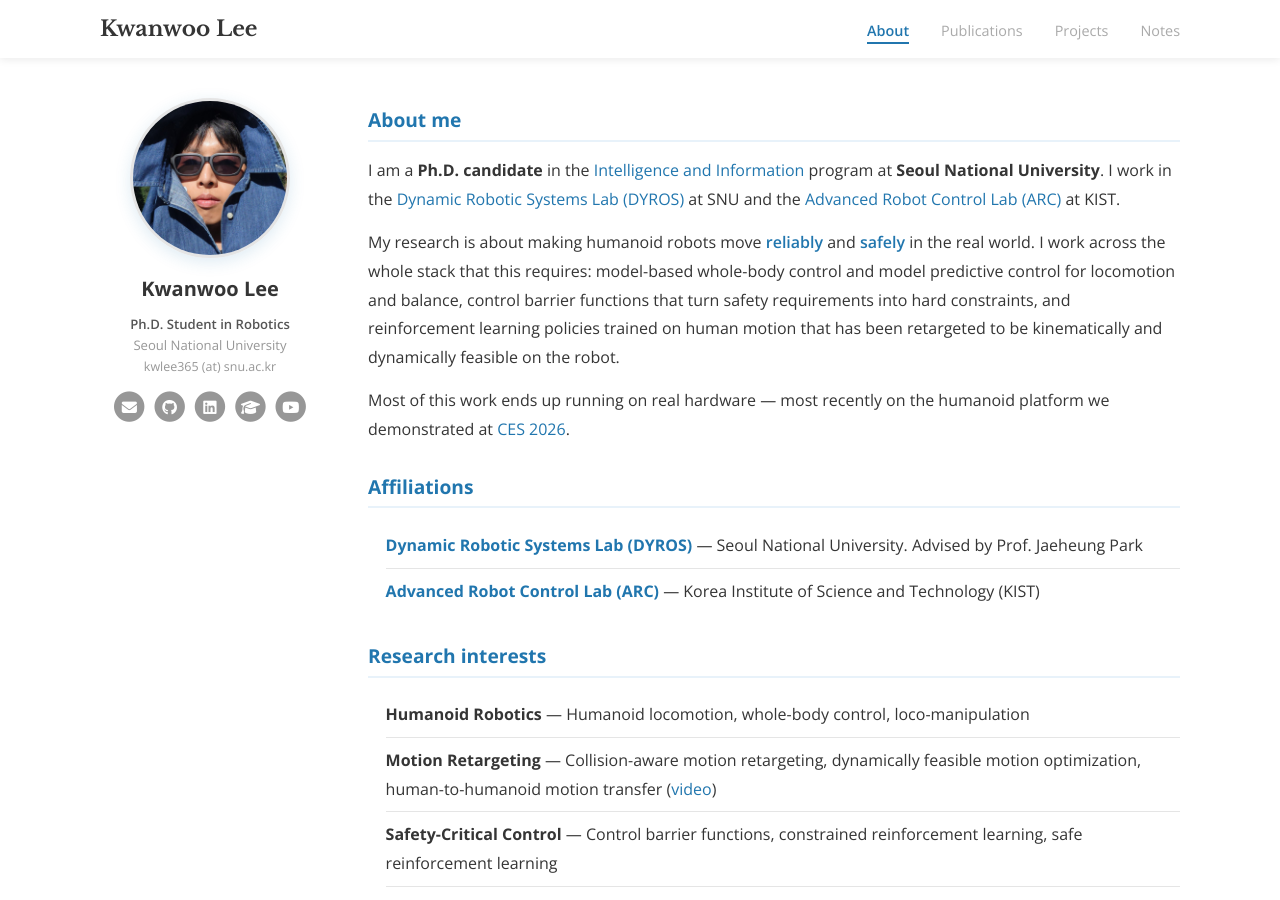
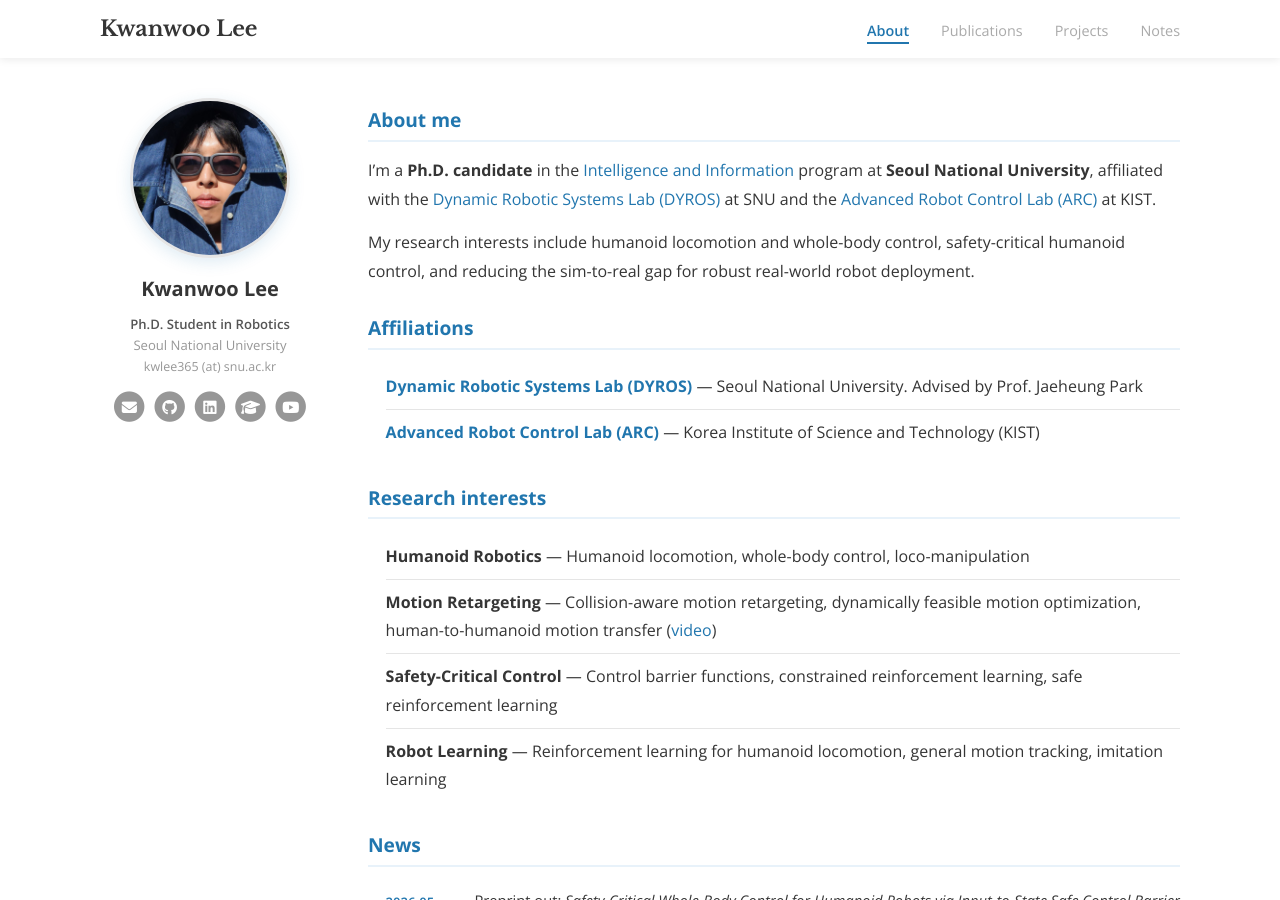
Before and after one commit to kwlee365/kwlee365.github.io, a Jekyll site: the page built from index.md, in a window 1280 px wide and 900 px high. Built offline with Jekyll 4.4.1, drawn with Linux system fonts in a browser that asks for light colours.

Commit message:
Rewrite the About opener and research summary
Co-Authored-By: Claude Opus 5 (1M context) <noreply@anthropic.com>

```diff
--- a/index.md
+++ b/index.md
@@ -6,9 +6,9 @@ title: About
 <h1>About me</h1>
 
 <p class="lead">
-I am a <strong>Ph.D. candidate</strong> in the
+I’m a <strong>Ph.D. candidate</strong> in the
 <a href="https://gsai.snu.ac.kr/">Intelligence and Information</a> program at
-<strong>Seoul National University</strong>. I work in the
+<strong>Seoul National University</strong>, affiliated with the
 <a href="https://dyros.snu.ac.kr/">Dynamic Robotic Systems Lab (DYROS)</a> at SNU
 and the
 <a href="https://sites.google.com/view/kist-arc/home/?pli=1&amp;authuser=0">Advanced Robot Control Lab (ARC)</a>
@@ -16,17 +16,9 @@ at KIST.
 </p>
 
 <p>
-My research is about making humanoid robots move <span class="hl">reliably</span> and
-<span class="hl">safely</span> in the real world. I work across the whole stack that this
-requires: model-based whole-body control and model predictive control for locomotion and
-balance, control barrier functions that turn safety requirements into hard constraints, and
-reinforcement learning policies trained on human motion that has been retargeted to be
-kinematically and dynamically feasible on the robot.
-</p>
-
-<p>
-Most of this work ends up running on real hardware — most recently on the humanoid platform
-we demonstrated at <a href="https://www.youtube.com/watch?v=VUrm83OZvyA">CES 2026</a>.
+My research interests include humanoid locomotion and whole-body control,
+safety-critical humanoid control, and reducing the sim-to-real gap for robust
+real-world robot deployment.
 </p>
 
 <h1>Affiliations</h1>
```
